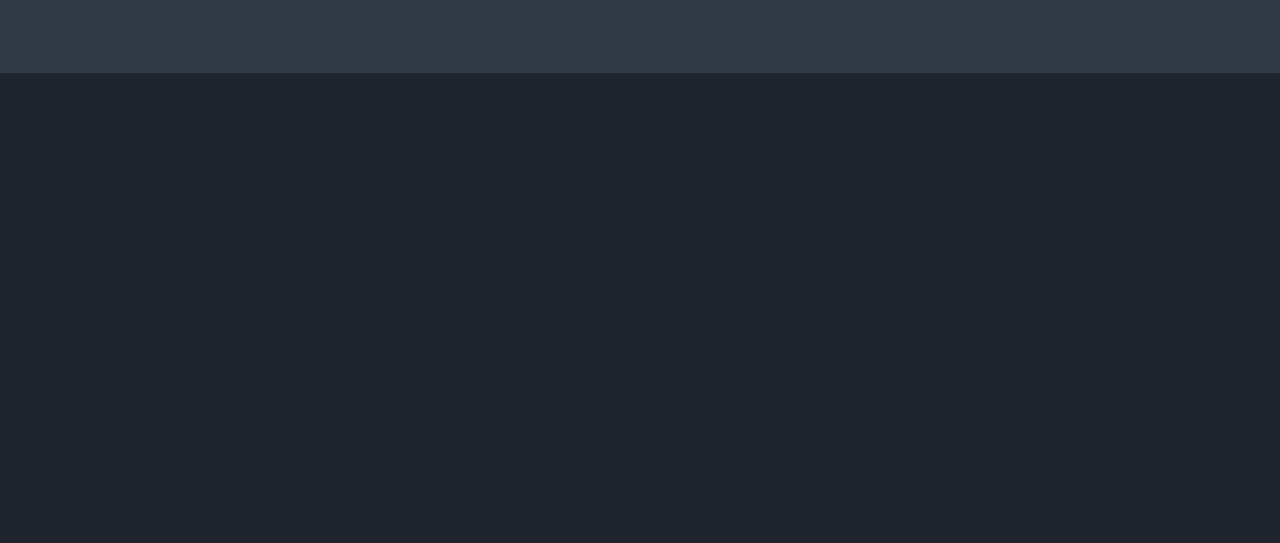
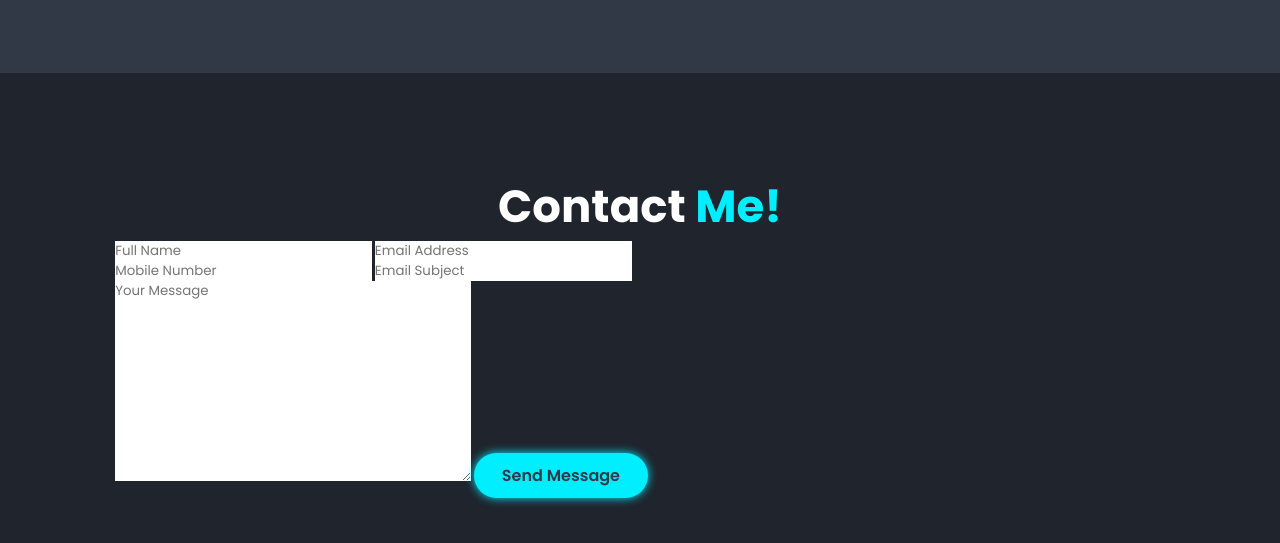
Before and after one commit to naeemtalukder/portfolio-js, a plain HTML site: page index.html in a window 1280 px wide. Shown: the part 3127-3670 px from the top of the page. Before the commit the page ends 3200 px from the top, so only its background shows below. Drawn offline with nearby package versions, Linux system fonts and the light colour scheme.

Commit message:
Contact section setup

```diff
--- a/index.html
+++ b/index.html
@@ -162,6 +162,24 @@
         </div>
     </section>
 
+    <!-- Contact Section -->
+    <section class="contact" id="contact">
+        <h2 class="heading">Contact <span>Me!</span></h2>
+
+        <form action="#">
+            <div class="input-box">
+                <input type="text" placeholder="Full Name">
+                <input type="email" placeholder="Email Address">
+            </div>
+            <div class="input-box">
+                <input type="number" placeholder="Mobile Number">
+                <input type="text" placeholder="Email Subject">
+            </div>
+            <textarea name="" id="" cols="30" rows="10" placeholder="Your Message"></textarea>
+            <input type="submit" value="Send Message" class="btn">
+        </form>
+    </section>
+
 
     <!-- custom js -->
     <script src="/app.js"></script>
```
